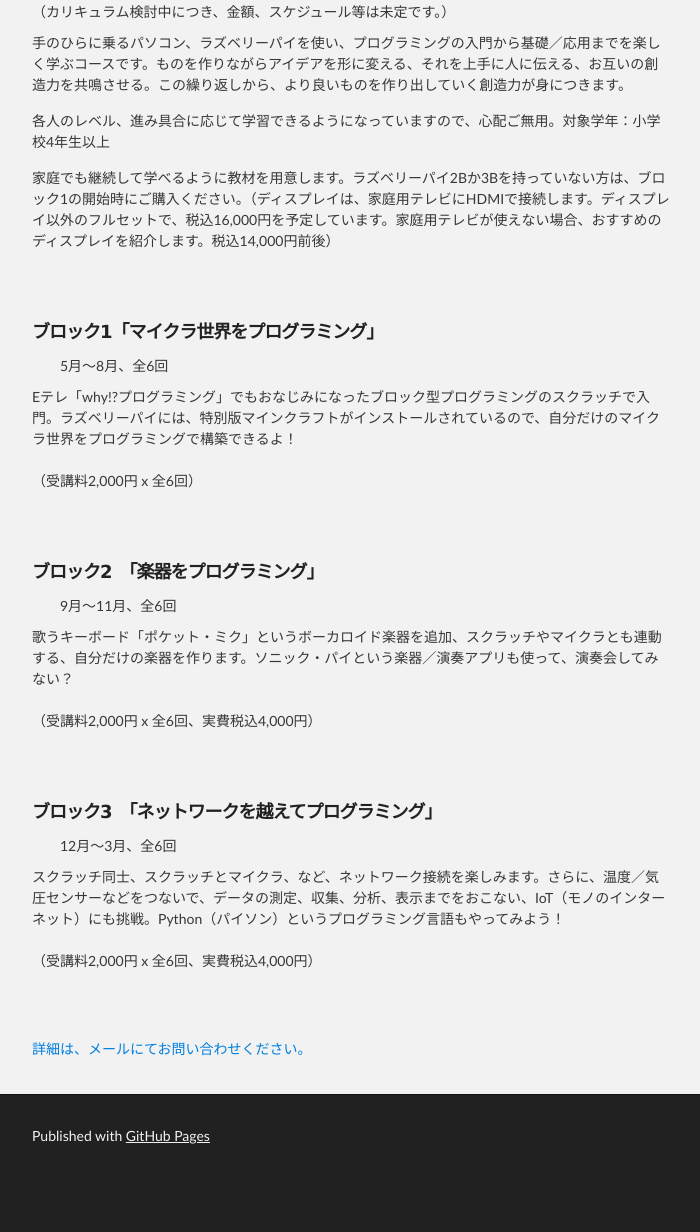
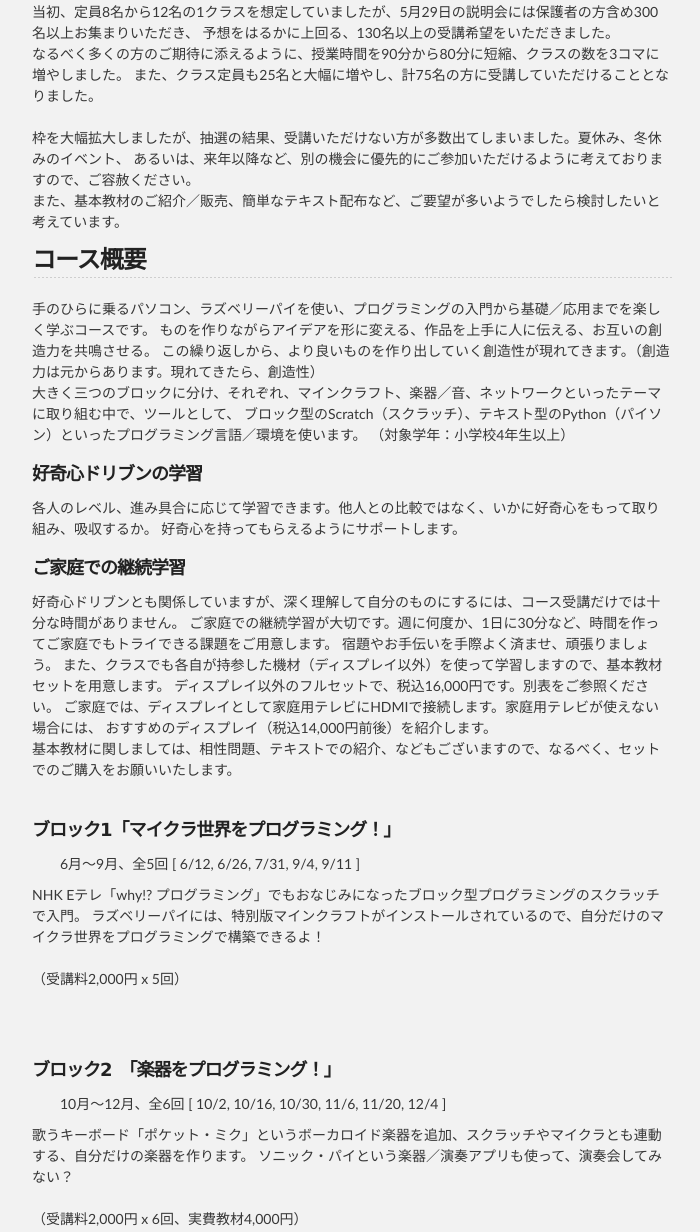
Before and after one commit to Naohiro2g/naohiro2g.github.io, a plain HTML site: page index.html in a window 1280 px wide. Shown: the part 275-1507 px from the top of the page, without its empty margins (288-988 px from the left). Before the commit the page ends 1456 px from the top, so only its background shows below. Drawn offline with Linux system fonts and the light colour scheme.

Commit message:
お知らせ追加、概要改定

```diff
--- a/index.html
+++ b/index.html
@@ -41,42 +41,73 @@
     <!-- MAIN CONTENT -->
     <div id="main_content_wrap" class="outer">
       <section id="main_content" class="inner">
-        <h2>
+        <h2>お知らせ 2016-6-5</h2>
+        <small>当初、定員8名から12名の1クラスを想定していましたが、5月29日の説明会には保護者の方含め300名以上お集まりいただき、
+        予想をはるかに上回る、130名以上の受講希望をいただきました。<br/>
+        なるべく多くの方のご期待に添えるように、授業時間を90分から80分に短縮、クラスの数を3コマに増やしました。
+        また、クラス定員も25名と大幅に増やし、計75名の方に受講していただけることとなりました。<br/>
+        　<br/>
+        枠を大幅拡大しましたが、抽選の結果、受講いただけない方が多数出てしまいました。夏休み、冬休みのイベント、
+        あるいは、来年以降など、別の機会に優先的にご参加いただけるように考えておりますので、ご容赦ください。<br/>
+        また、基本教材のご紹介／販売、簡単なテキスト配布など、ご要望が多いようでしたら検討したいと考えています。</small>
 
-コースの説明</h2>
-（カリキュラム検討中につき、金額、スケジュール等は未定です。）
+        <h2>コース概要</h2>
 
-<p>手のひらに乗るパソコン、ラズベリーパイを使い、プログラミングの入門から基礎／応用までを楽しく学ぶコースです。ものを作りながらアイデアを形に変える、それを上手に人に伝える、お互いの創造力を共鳴させる。この繰り返しから、より良いものを作り出していく創造力が身につきます。</p>
-<p>各人のレベル、進み具合に応じて学習できるようになっていますので、心配ご無用。対象学年：小学校4年生以上</p>
+<p>手のひらに乗るパソコン、ラズベリーパイを使い、プログラミングの入門から基礎／応用までを楽しく学ぶコースです。
+ものを作りながらアイデアを形に変える、作品を上手に人に伝える、お互いの創造力を共鳴させる。
+この繰り返しから、より良いものを作り出していく創造性が現れてきます。（創造力は元からあります。現れてきたら、創造性）<br/>
+大きく三つのブロックに分け、それぞれ、マインクラフト、楽器／音、ネットワークといったテーマに取り組む中で、ツールとして、
+ブロック型のScratch（スクラッチ）、テキスト型のPython（パイソン）といったプログラミング言語／環境を使います。
+（対象学年：小学校4年生以上）</p>
 
-<p>家庭でも継続して学べるように教材を用意します。ラズベリーパイ2Bか3Bを持っていない方は、ブロック1の開始時にご購入ください。（ディスプレイは、家庭用テレビにHDMIで接続します。ディスプレイ以外のフルセットで、税込16,000円を予定しています。家庭用テレビが使えない場合、おすすめのディスプレイを紹介します。税込14,000円前後）</p>
+<h3>好奇心ドリブンの学習</h3>
+<p>各人のレベル、進み具合に応じて学習できます。他人との比較ではなく、いかに好奇心をもって取り組み、吸収するか。
+好奇心を持ってもらえるようにサポートします。</p>
+
+<h3>ご家庭での継続学習</h3>
+<p>好奇心ドリブンとも関係していますが、深く理解して自分のものにするには、コース受講だけでは十分な時間がありません。
+ご家庭での継続学習が大切です。週に何度か、1日に30分など、時間を作ってご家庭でもトライできる課題をご用意します。
+宿題やお手伝いを手際よく済ませ、頑張りましょう。
+
+また、クラスでも各自が持参した機材（ディスプレイ以外）を使って学習しますので、基本教材セットを用意します。
+ディスプレイ以外のフルセットで、税込16,000円です。別表をご参照ください。
+
+ご家庭では、ディスプレイとして家庭用テレビにHDMIで接続します。家庭用テレビが使えない場合には、
+おすすめのディスプレイ（税込14,000円前後）を紹介します。
+　<br/>
+基本教材に関しましては、相性問題、テキストでの紹介、などもございますので、なるべく、セットでのご購入をお願いいたします。
 
 <br> </br>
 
 <h3>
-ブロック1「マイクラ世界をプログラミング」</h3>
-<div>　　5月〜8月、全6回</div>
+ブロック1「マイクラ世界をプログラミング！」</h3>
+<div>　　6月〜9月、全5回  [ 6/12, 6/26, 7/31, 9/4, 9/11 ]</div>
 
-<p>Eテレ「why!?プログラミング」でもおなじみになったブロック型プログラミングのスクラッチで入門。ラズベリーパイには、特別版マインクラフトがインストールされているので、自分だけのマイクラ世界をプログラミングで構築できるよ！<br> </br>
-（受講料2,000円 x 全6回）</p>
+<p>NHK Eテレ「why!? プログラミング」でもおなじみになったブロック型プログラミングのスクラッチで入門。
+ラズベリーパイには、特別版マインクラフトがインストールされているので、自分だけのマイクラ世界をプログラミングで構築できるよ！
+<br> </br>
+（受講料2,000円 x 5回）</p>
 
 <br> </br>
 
 <h3>
-ブロック2　「楽器をプログラミング」</h3>
-<div>　　9月〜11月、全6回</div>
+ブロック2　「楽器をプログラミング！」</h3>
+<div>　　10月〜12月、全6回 [ 10/2, 10/16, 10/30, 11/6, 11/20, 12/4 ]</div>
 
-<p>歌うキーボード「ポケット・ミク」というボーカロイド楽器を追加、スクラッチやマイクラとも連動する、自分だけの楽器を作ります。ソニック・パイという楽器／演奏アプリも使って、演奏会してみない？　<br> </br>
-（受講料2,000円 x 全6回、実費税込4,000円）</p>
+<p>歌うキーボード「ポケット・ミク」というボーカロイド楽器を追加、スクラッチやマイクラとも連動する、自分だけの楽器を作ります。
+ソニック・パイという楽器／演奏アプリも使って、演奏会してみない？　<br> </br>
+（受講料2,000円 x 6回、実費教材4,000円）</p>
 
 <br> </br>
 
 <h3>
-ブロック3　「ネットワークを越えてプログラミング」</h3>
-<div>　　12月〜3月、全6回</div>
+ブロック3　「ネットワークを越えてプログラミング！」</h3>
+<div>　　12月〜3月、全6回 [ 12/8, 1/22, 2/5, 2/19, 3/5, 3/26 ]</div>
 
-<p>スクラッチ同士、スクラッチとマイクラ、など、ネットワーク接続を楽しみます。さらに、温度／気圧センサーなどをつないで、データの測定、収集、分析、表示までをおこない、IoT（モノのインターネット）にも挑戦。Python（パイソン）というプログラミング言語もやってみよう！<br> </br>
-（受講料2,000円 x 全6回、実費税込4,000円）</p>
+<p>スクラッチ同士、スクラッチとマイクラ、など、ネットワーク接続を楽しみます。さらに、温度／気圧センサーなどをつないで、
+データの測定、収集、分析、表示までをおこない、IoT（モノのインターネット）にも挑戦。
+Python（パイソン）というプログラミング言語もやってみよう！<br> </br>
+（受講料2,000円 x 6回、実費教材4,000円）</p>
 
 
 <br> </br>
```
